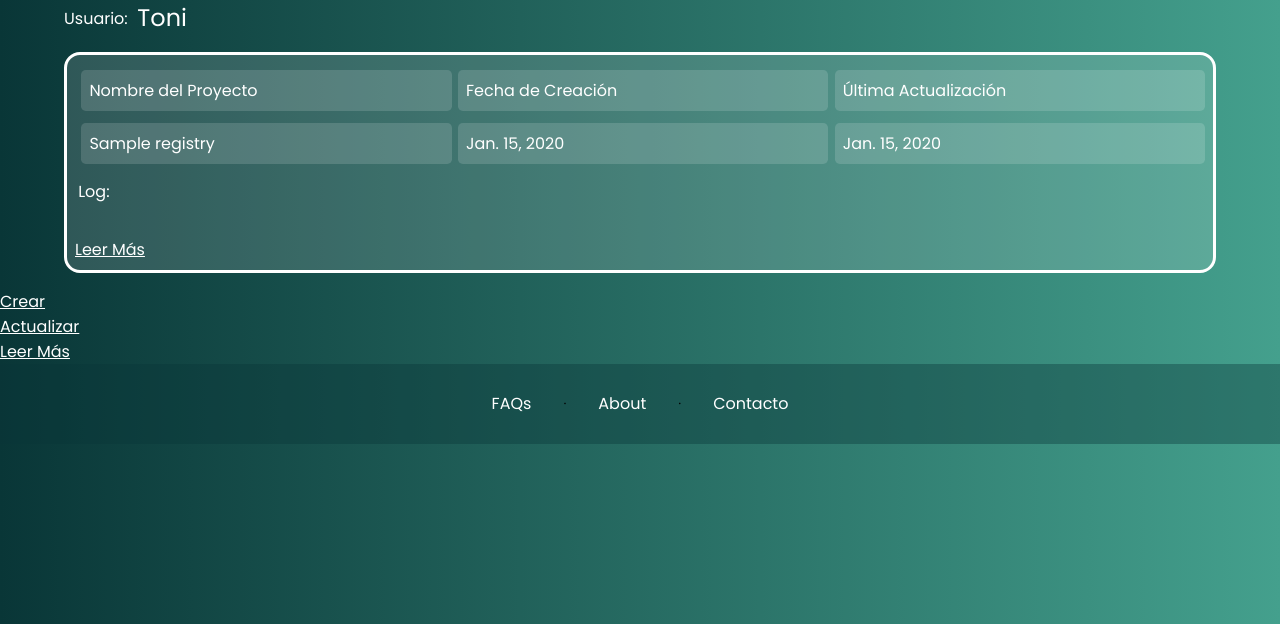
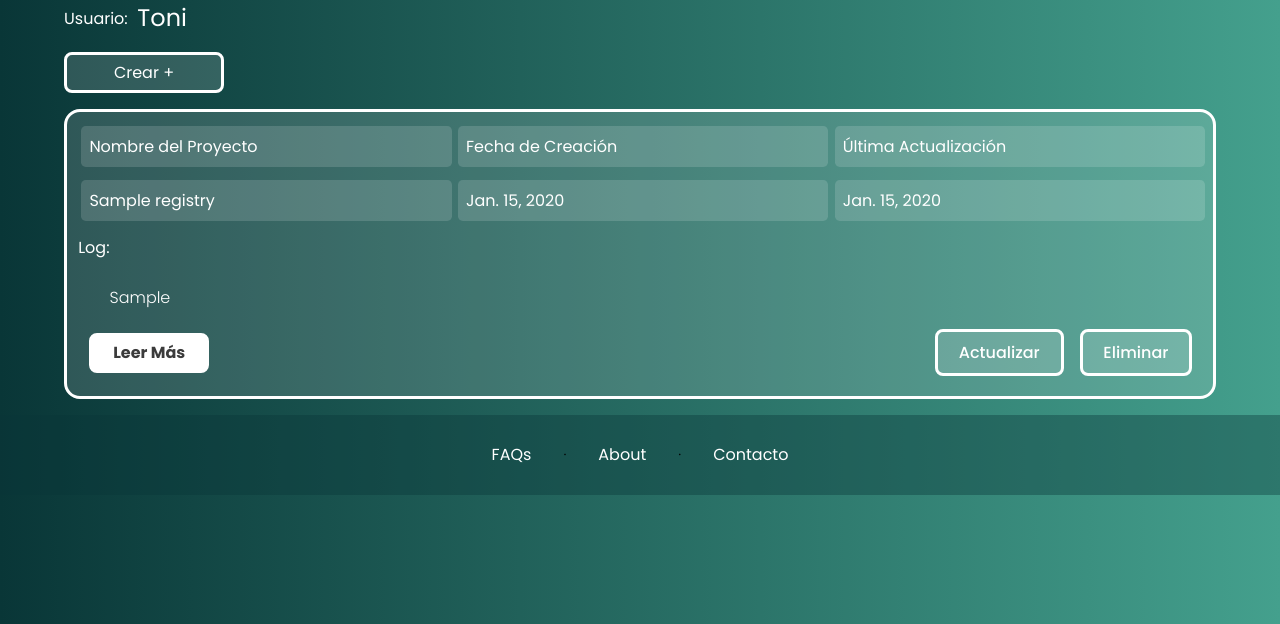
Before and after one commit to ToniMCano/ReminderGPT, a Django app: page /pages/ in a window 1280 px wide. Shown: the part 80-704 px from the top of the page. Run offline with Django 5.2, Linux system fonts and the light colour scheme; a user stored in the database is signed in; tables that the repository leaves empty hold one stand-in row (values such as "Sample post").

Commit message:
Restringido acceso a usuarios logueados

```diff
--- a/reminder_gpt/core/static/core/css/core_css.css
+++ b/reminder_gpt/core/static/core/css/core_css.css
@@ -12,6 +12,7 @@ background: linear-gradient(to right, #093637, #44A08D); /* W3C, IE 10+/ Edge, F
 
 }
 
+
 form > h3{
 width: 70%;
 margin: 0;
@@ -24,12 +25,14 @@ top: 2em;
 font-weight: 700;
 }
 
+
 html, body {
 margin: 0;
 padding: 0;
 width: 100%;
 min-height: 100%;
 }
+
 
 header{
 display: flex;
@@ -41,11 +44,13 @@ header{
 align-items: center;
 }
 
+
 footer{
 display:flex;
 background:#09363762;
 height: 10vh;
 }
+
 
 footer > div{
 width: 100%;
@@ -53,6 +58,7 @@ footer > div{
 justify-content: center;
 align-items: center;
 }
+
 
 footer > div > a{
 text-decoration: none;
@@ -208,3 +214,86 @@ a{
 font-weight: bolder;
 color: white;
 }
+
+.links{
+display: flex;
+justify-content: space-between;
+
+}
+
+.links > div{
+max-width: 15em;
+justify-content: center;
+}
+
+.links > div:first-child{
+max-width: 15em;
+background: none  ;
+justify-content: flex-start;
+}
+
+
+
+.links > div:first-child > div{
+max-width: 15em;
+margin:0;
+background: white  ;
+}
+
+
+.links > div:last-child{
+  background: none  ;
+  justify-content: flex-end;
+  margin:0;
+}
+
+.links > div:last-child > div , .links > div:first-child > div{
+  background: rgba(255, 255, 255, 0.144);
+  margin:0 0.5em;
+  padding: 0.3em;
+  border-radius: 0.5em;
+  border: 0.2em solid white;
+  display: flex;
+  align-items: center;
+
+}
+
+
+.links > div:first-child > div{
+  max-width: 15em;
+  margin:0;
+  background: white  ;
+  }
+
+
+.links > div:first-child > div a{
+    color:rgb(59, 59, 59);
+    font-weight: 700;
+    text-decoration: none;
+    }
+
+
+
+.links a{
+margin:0 1em;
+text-decoration: none;
+font-weight: 500;
+}
+
+
+.create{
+background: rgba(255, 255, 255, 0.144);
+margin:1em 4em;
+padding: 0.3em;
+border-radius: 0.5em;
+border: 0.2em solid white;
+max-width: 10em;
+align-items: center;
+display: flex;
+justify-content: center;
+}
+
+
+.create a{
+  text-decoration: none;
+  }
--- a/reminder_gpt/pages/templates/pages/registry_detail.html
+++ b/reminder_gpt/pages/templates/pages/registry_detail.html
@@ -22,7 +22,7 @@
             <div>{{registry.updated}}</div>
         </div>
         <div>
-          <span>Log: </span><br> <br>{{registry.Log|linebreaksbr|truncatechars:"200"}}
+          <span>Log: </span><br> <br>{{registry.log|linebreaksbr|truncatechars:"200"}}
         </div>
         <br><a href="   " target="_blank">Leer Más</a>
     </div>
--- a/reminder_gpt/pages/templates/pages/registry_list.html
+++ b/reminder_gpt/pages/templates/pages/registry_list.html
@@ -5,6 +5,9 @@
 
 <div class = "user_name">
     <p>Usuario:</p> <h2>{{user}}</h2>
+</div>
+<div class = "create">
+    <a href="{% url 'pages:create'%}" target="_blank">Crear +</a>
 </div>
 
 
@@ -22,19 +25,25 @@
             <div>{{registry.updated}}</div>
         </div>
         <div>
-          <span>Log: </span><br> <br>{{registry.Log|linebreaksbr|truncatechars:"200"}}
+          <span>Log: </span><br> <br>{{registry.log|linebreaksbr|truncatechars:"200"}}
         </div>
-        <br><a href="{% url 'pages:page' registry.id registry.project_name|slugify%}" target="_blank">Leer Más</a>
+        <div class = "links">
+            <div>
+                <div>
+                    <a href="{% url 'pages:page' registry.id registry.project_name|slugify%}" target="_blank">Leer Más</a>
+                </div>
             </div>
             <div>
-        <a href="{% url 'pages:create'%}" target="_blank">Crear</a>
-    </div>
                 <div>
                     <a href="{% url 'pages:update' registry.id %}" target="_blank">Actualizar</a>
                 </div>
                 <div>
-        <a href="{% url 'pages:delete' registry.id %}" target="_blank">Leer Más</a>
+                    <a href="{% url 'pages:delete' registry.id %}" target="_blank">Eliminar</a>
                 </div>
+            </div>
+        </div>
+    </div>
+
 
 
 {% endfor %}
--- a/reminder_gpt/pages/views.py
+++ b/reminder_gpt/pages/views.py
@@ -5,6 +5,8 @@ from django.views.generic.list import ListView
 from django.views.generic.detail import DetailView
 from django.views.generic.edit import CreateView , UpdateView , DeleteView
 from django.urls import reverse , reverse_lazy
+from django.contrib.auth.decorators import login_required
+from django.utils.decorators import method_decorator
 
 from .models import Registry
 
@@ -12,7 +14,7 @@ from .models import Registry
 
 # Create your views here.
 
-
+@method_decorator(login_required, name='dispatch')
 class PagesListView(ListView):
 
     model = Registry
@@ -25,11 +27,14 @@ class PagesListView(ListView):
 
         return context
 
+
+@method_decorator(login_required, name='dispatch')
 class PagesDetailView(DetailView):
 
     model = Registry
 
 
+@method_decorator(login_required, name='dispatch')
 class PageCreate(CreateView):
 
     model = Registry
@@ -44,6 +49,7 @@ class PageCreate(CreateView):
         return reverse('pages:pages_home')
 
 
+@method_decorator(login_required, name='dispatch')
 class PageUpdate(UpdateView):
 
     model = Registry
@@ -56,6 +62,7 @@ class PageUpdate(UpdateView):
         return reverse_lazy("pages:update" , args = [self.object.id]) + '?ok'
 
 
+@method_decorator(login_required, name='dispatch')
 class PageDelete(DeleteView):
 
     model = Registry
```
Also changed, not shown: reminder_gpt/reminder_gpt/settings.py (+4 -4 lines). Lines whose indentation alone changed are shown as unchanged.
